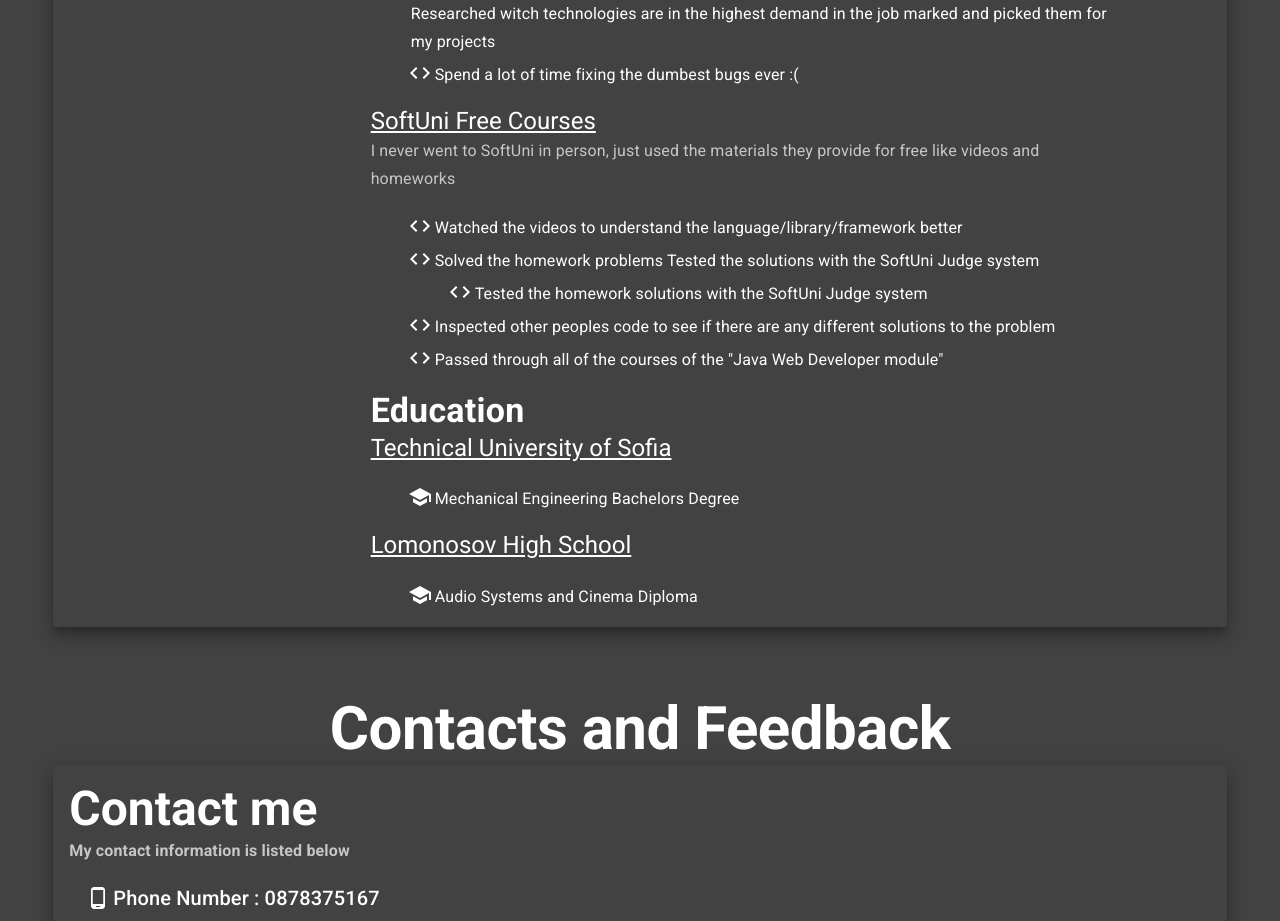
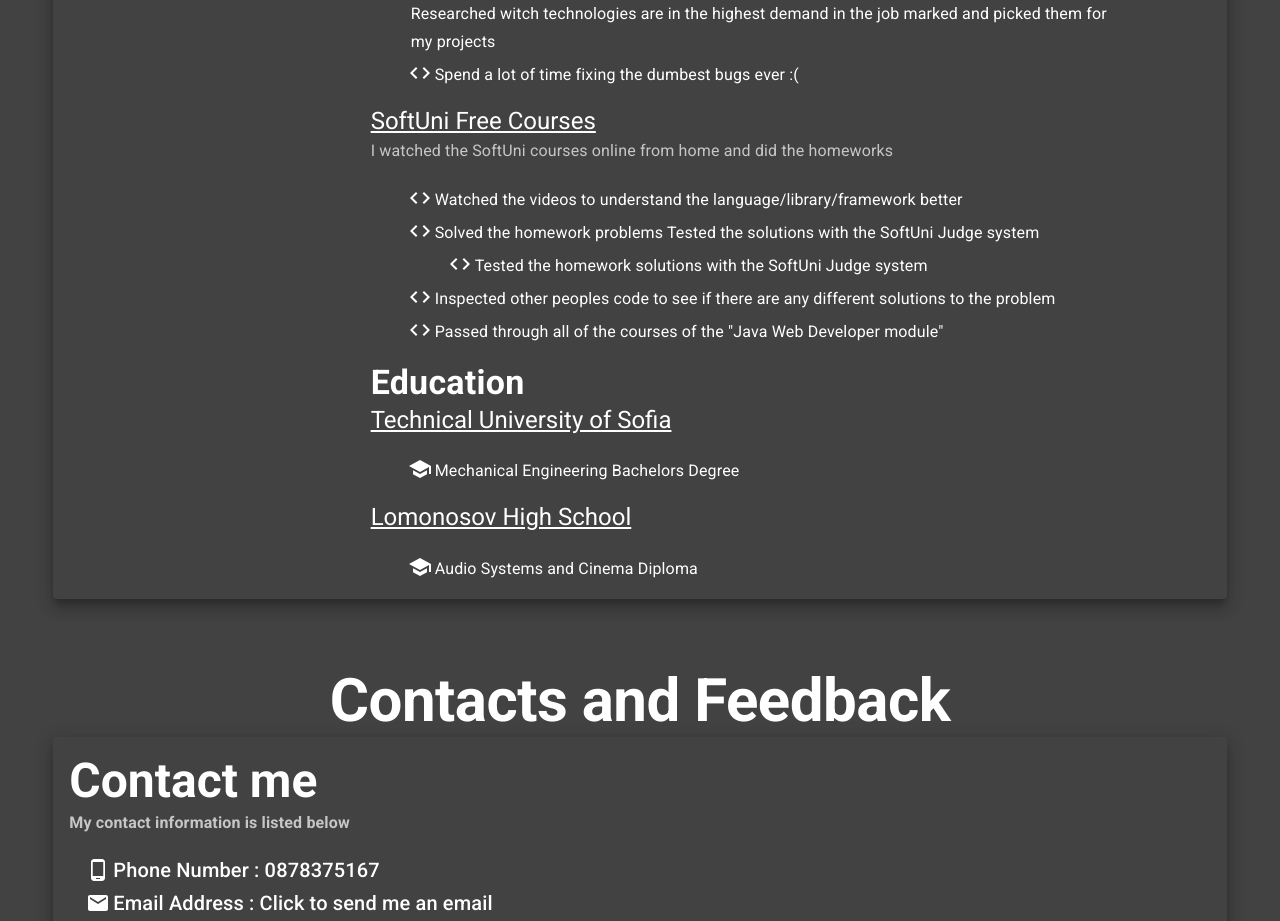
Before and after one commit to Aleksander-Dorkov/Portfolio-React-App, a React (Create React App) app: page / in a window 1280 px wide. Shown: the part 9420-10341 px from the top of the page. Built offline with nearby package versions, Linux system fonts and the light colour scheme; no server answers.

Commit message:
SoftUni Description better worded

```diff
--- a/src/views/about_me/AboutMe.tsx
+++ b/src/views/about_me/AboutMe.tsx
@@ -108,7 +108,7 @@ function AboutMe() {
 
                         {/*SoftUni*/}
                         <AboutMeListTitle title={'SoftUni Free Courses'}
-                                          role={'I never went to SoftUni in person, just used the materials they provide for free like videos and homeworks'}/>
+                                          role={'I watched the SoftUni courses online from home and did the homeworks'}/>
                         <ul style={{listStyleType: 'none'}}>
                             <AboutMeListItem
                                 codeSvg={true}
```
